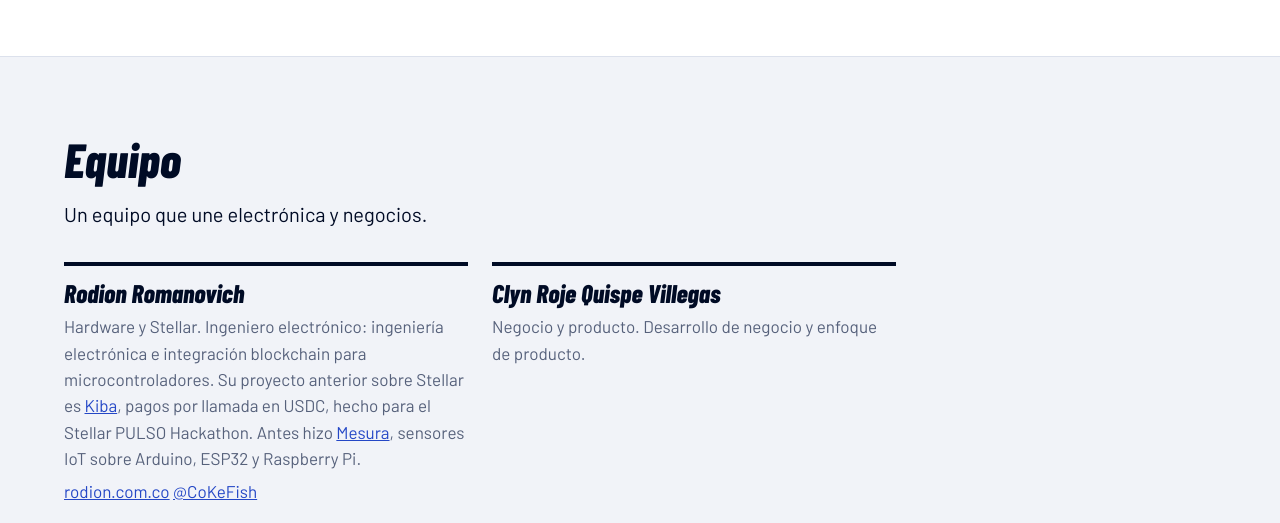
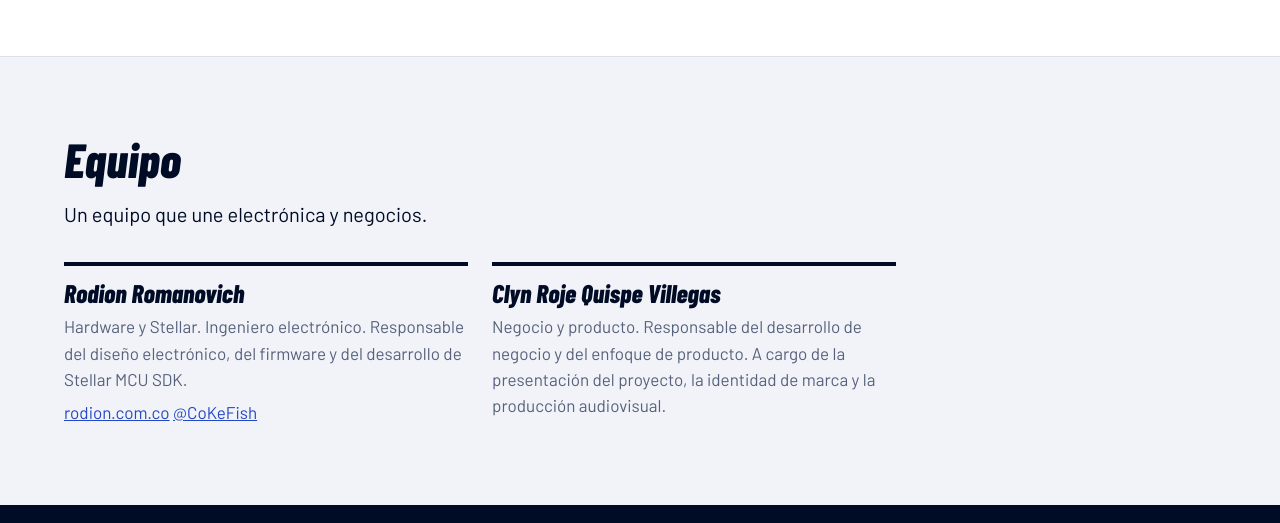
Before and after one commit to CoKeFish/paizap, an Astro site in the folder sitio/: page / in a window 1280 px wide. Shown: the part 3379-3902 px from the top of the page. Built offline with nearby package versions, Linux system fonts and the light colour scheme; Astro itself is replaced by a stand-in of ours.

Commit message:
Sitio: equipo en tono formal, sin nombrar otros proyectos
El bloque del equipo de la portada usa el mismo texto del README: la responsabilidad de cada persona en el proyecto. Quedan el sitio y la cuenta de GitHub de Rodion.

```diff
--- a/sitio/src/pages/index.astro
+++ b/sitio/src/pages/index.astro
@@ -218,17 +218,17 @@ const REPO_SDK = 'https://github.com/CoKeFish/stellar-mcu-sdk';
             <li>
               <h3>Rodion Romanovich</h3>
               <p>
-                Hardware y Stellar. Ingeniero electrónico: ingeniería electrónica e integración blockchain para
-                microcontroladores. Su proyecto anterior sobre Stellar es
-                <a href="https://github.com/CoKeFish/kiba">Kiba</a>, pagos por llamada en USDC, hecho para el Stellar
-                PULSO Hackathon. Antes hizo <a href="https://github.com/CoKeFish/mesura-firmware">Mesura</a>, sensores
-                IoT sobre Arduino, ESP32 y Raspberry Pi.
+                Hardware y Stellar. Ingeniero electrónico. Responsable del diseño electrónico, del firmware y del
+                desarrollo de Stellar MCU SDK.
               </p>
               <p><a href="https://rodion.com.co">rodion.com.co</a> <a href="https://github.com/CoKeFish">@CoKeFish</a></p>
             </li>
             <li>
               <h3>Clyn Roje Quispe Villegas</h3>
-              <p>Negocio y producto. Desarrollo de negocio y enfoque de producto.</p>
+              <p>
+                Negocio y producto. Responsable del desarrollo de negocio y del enfoque de producto. A cargo de la
+                presentación del proyecto, la identidad de marca y la producción audiovisual.
+              </p>
             </li>
           </ul>
         </div>
```
